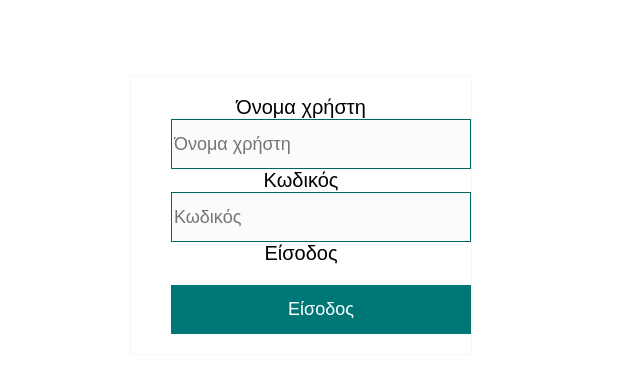
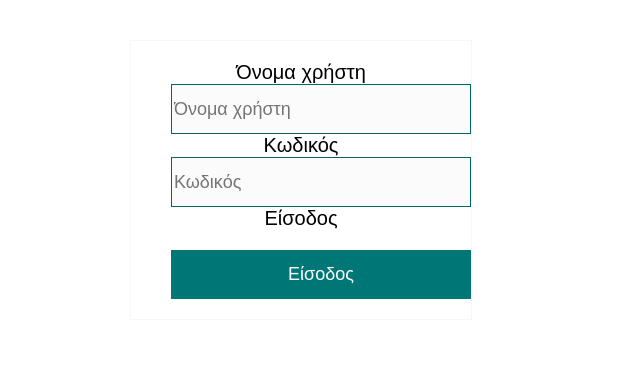
Before and after one commit to knaiskes/duty-schedule, a Flask app: page /login in a window 1280 px wide. Shown: the part 46-419 px from the top of the page, without its empty margins (339-979 px from the left). Run offline with Flask 2, Linux system fonts and the light colour scheme; some libraries are stand-ins or nearby versions.

Commit message:
fixed margin in login-form

```diff
--- a/static/css/style.css
+++ b/static/css/style.css
@@ -89,7 +89,7 @@ a { text-decoration: none; }
 
 #login-form {
     text-align: center;
-    margin: 75px auto auto;
+    margin: 40px auto auto;
     border: 1px solid #F7F7F7;
     display: inline-block;
     font-size: 20px;
```
